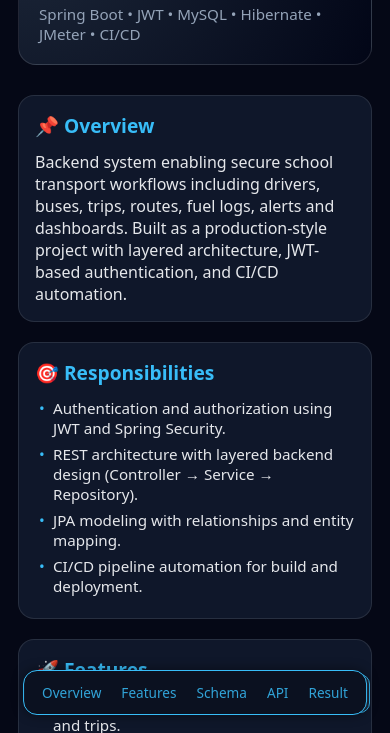
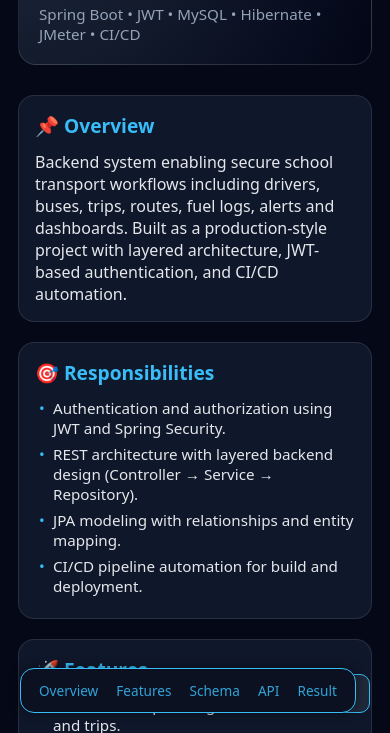
Before and after one commit to kirans93/kirans93.github.io, a plain HTML site: page driver-dashboard.html in a window 390 px wide. Shown: the part 111-844 px from the top of the page. Drawn offline with Linux system fonts and the light colour scheme.

Commit message:
Added left toggle nav

```diff
--- a/driver-dashboard.html
+++ b/driver-dashboard.html
@@ -168,20 +168,21 @@
     }
     .sidebar a:hover{ opacity:1; }
 
-/* ========= MOBILE NAV (FIXED + ALWAYS VISIBLE ON MOBILE) ========= */
+/* ========= MOBILE NAV LEFT POSITION ========= */
 .mobile-nav{
   display:none;
   position:fixed;
-  bottom:18px;
-  left:50%;
-  transform:translateX(-50%);
+  bottom:20px;
+  left:20px;
+  transform:none;
   background:#0b1120;
   border:1px solid var(--accent);
   padding:12px 18px;
   border-radius:14px;
-  gap:20px;
+  gap:18px;
   z-index:9999;
-  box-shadow:0px 0px 12px rgba(0,0,0,0.45);
+  box-shadow:0 0 12px rgba(0,0,0,.45);
+  backdrop-filter:blur(6px);
 }
 
 .mobile-nav a{
@@ -201,14 +202,19 @@
   .mobile-nav{ display:flex; }
 }
 
+/* ========= THEME TOGGLE RIGHT SIDE ========= */
 #themeToggle{
   position:fixed;
-  right:18px;
-  bottom:80px; /* moved up to avoid overlapping nav */
+  right:20px;
+  bottom:20px;
+  background:#1e293b;
+  border:1px solid var(--accent);
+  padding:10px 14px;
+  border-radius:10px;
+  cursor:pointer;
+  color:var(--accent);
   z-index:9999;
 }
-
-
 
     /* ========= FOOTER ========= */
     .footer-actions{
```
